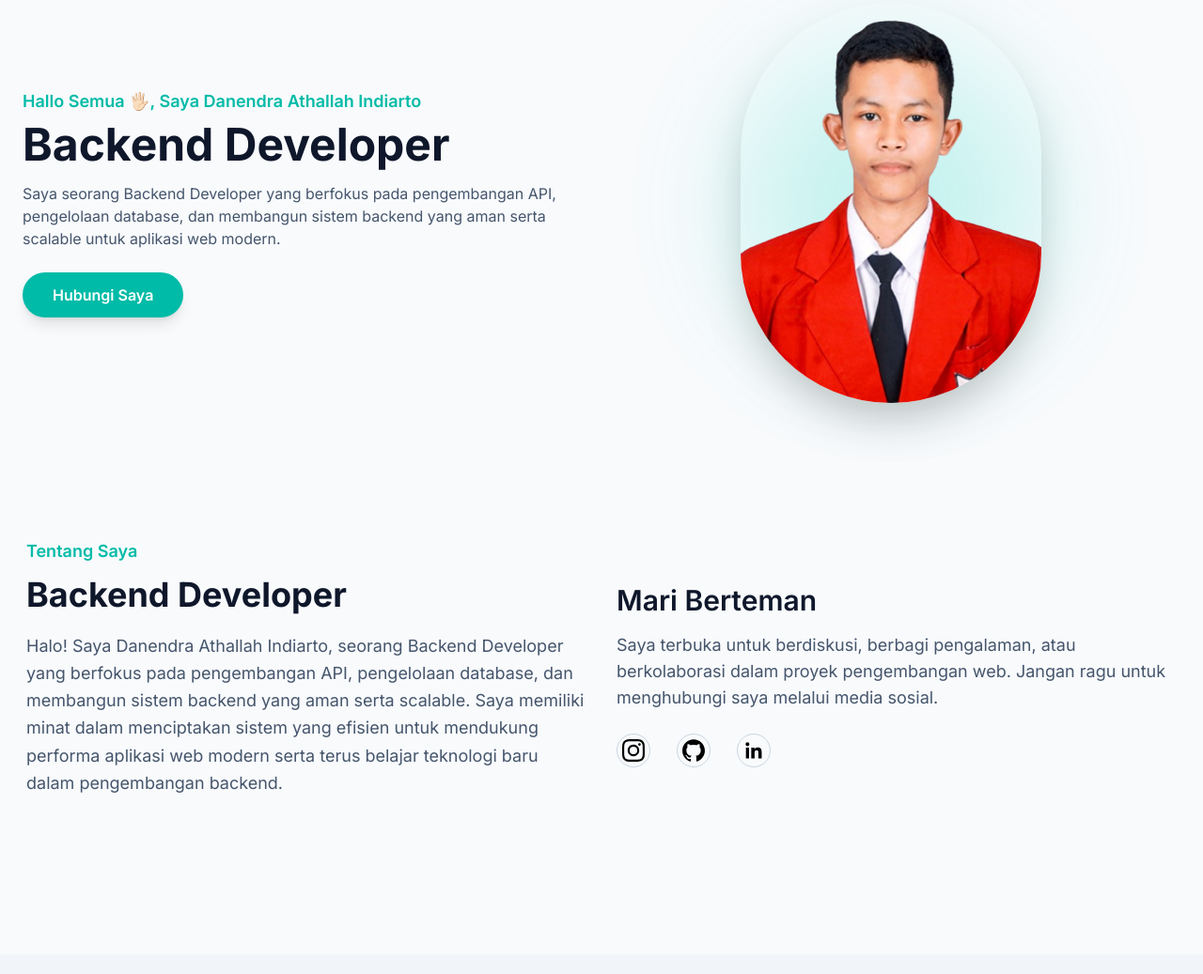
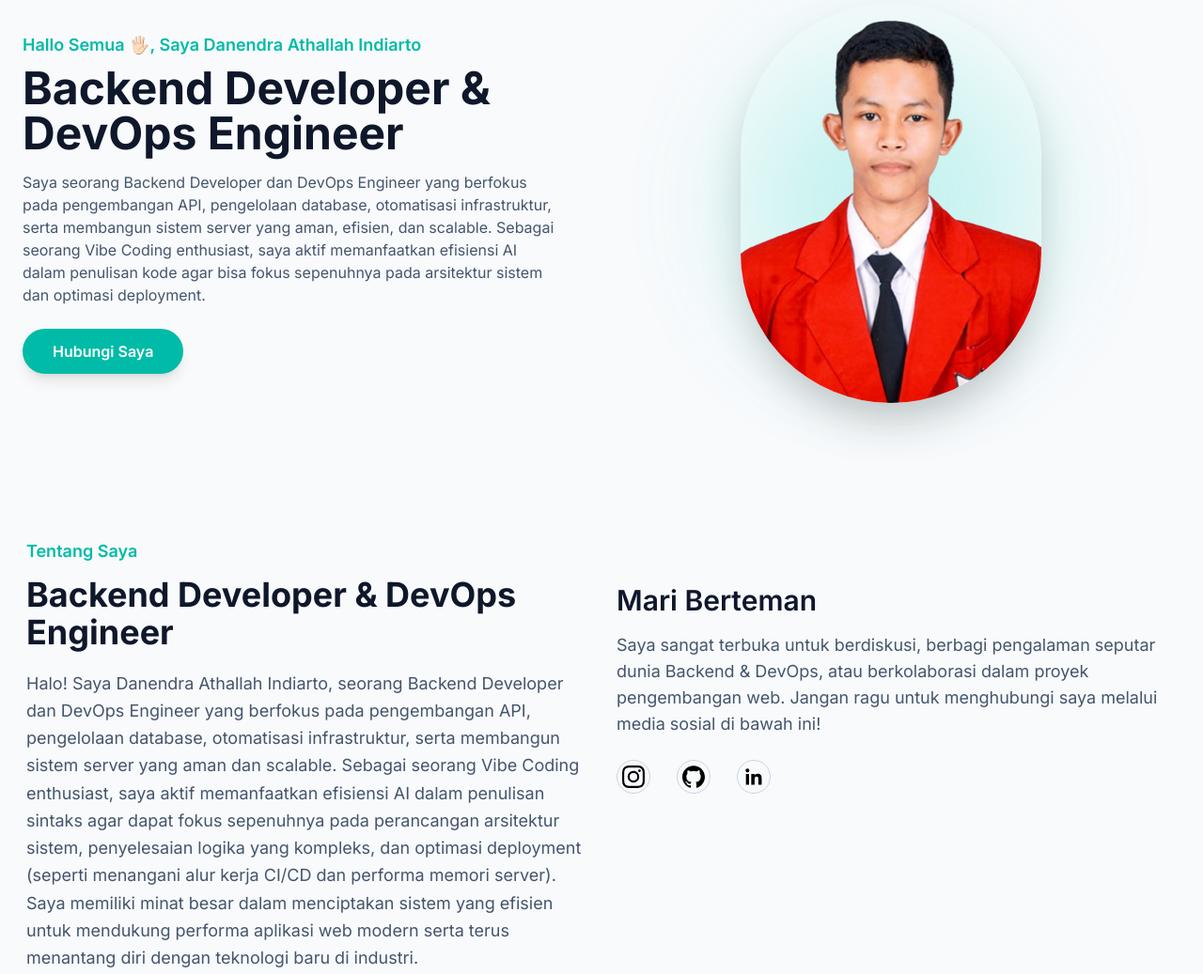
Before and after one commit to DanendraIndiarto/Portofolio, a website: page index.html in a window 1280 px wide. Shown: the part 141-1178 px from the top of the page at 94% size. Drawn offline with Linux system fonts and the light colour scheme.

Commit message:
update profil

```diff
--- a/index.html
+++ b/index.html
@@ -101,13 +101,16 @@
             </h1>
 
             <h2 class="text-4xl lg:text-5xl font-bold text-slate-900 mt-2">
-              Backend Developer
+              Backend Developer & DevOps Engineer
             </h2>
 
             <p class="text-slate-600 mt-4 max-w-xl mx-auto lg:mx-0">
-              Saya seorang Backend Developer yang berfokus pada pengembangan
-              API, pengelolaan database, dan membangun sistem backend yang aman
-              serta scalable untuk aplikasi web modern.
+              Saya seorang Backend Developer dan DevOps Engineer yang berfokus
+              pada pengembangan API, pengelolaan database, otomatisasi
+              infrastruktur, serta membangun sistem server yang aman, efisien,
+              dan scalable. Sebagai seorang Vibe Coding enthusiast, saya aktif
+              memanfaatkan efisiensi AI dalam penulisan kode agar bisa fokus
+              sepenuhnya pada arsitektur sistem dan optimasi deployment.
             </p>
 
             <a
@@ -149,16 +152,21 @@
             </h4>
 
             <h2 class="text-3xl font-bold text-slate-900 mb-5 lg:text-4xl">
-              Backend Developer
+              Backend Developer & DevOps Engineer
             </h2>
 
             <p class="text-base text-slate-600 leading-relaxed lg:text-lg">
               Halo! Saya Danendra Athallah Indiarto, seorang Backend Developer
-              yang berfokus pada pengembangan API, pengelolaan database, dan
-              membangun sistem backend yang aman serta scalable. Saya memiliki
-              minat dalam menciptakan sistem yang efisien untuk mendukung
-              performa aplikasi web modern serta terus belajar teknologi baru
-              dalam pengembangan backend.
+              dan DevOps Engineer yang berfokus pada pengembangan API,
+              pengelolaan database, otomatisasi infrastruktur, serta membangun
+              sistem server yang aman dan scalable. Sebagai seorang Vibe Coding
+              enthusiast, saya aktif memanfaatkan efisiensi AI dalam penulisan
+              sintaks agar dapat fokus sepenuhnya pada perancangan arsitektur
+              sistem, penyelesaian logika yang kompleks, dan optimasi deployment
+              (seperti menangani alur kerja CI/CD dan performa memori server).
+              Saya memiliki minat besar dalam menciptakan sistem yang efisien
+              untuk mendukung performa aplikasi web modern serta terus menantang
+              diri dengan teknologi baru di industri.
             </p>
           </div>
 
@@ -171,9 +179,10 @@
             </h3>
 
             <p class="text-base text-slate-600 mb-6 lg:text-lg">
-              Saya terbuka untuk berdiskusi, berbagi pengalaman, atau
-              berkolaborasi dalam proyek pengembangan web. Jangan ragu untuk
-              menghubungi saya melalui media sosial.
+              Saya sangat terbuka untuk berdiskusi, berbagi pengalaman seputar
+              dunia Backend & DevOps, atau berkolaborasi dalam proyek
+              pengembangan web. Jangan ragu untuk menghubungi saya melalui media
+              sosial di bawah ini!
             </p>
 
             <div class="flex gap-4">
@@ -676,7 +685,6 @@
           </div>
         </div>
 
-
         <div class="w-full pt-10 border-t border-slate-600">
           <div class="flex gap-4 justify-center mb-5">
             <!-- Instagram -->
@@ -773,7 +781,21 @@
               </svg>
             </a>
           </div>
-          <p class="font-medium text-xs text-slate-400 text-center">Dibuat dengan ❤️ oleh <a href="https://www.instagram.com/d.atllh" target="_blank" class="text-teal-500">Danendra Athallah Indiarto</a>, menggunakan <a href="https://tailwindcss.com/" target="_blank" class="font-bold text-sky-500">Tailwind CSS</a></p>
+          <p class="font-medium text-xs text-slate-400 text-center">
+            Dibuat dengan ❤️ oleh
+            <a
+              href="https://www.instagram.com/d.atllh"
+              target="_blank"
+              class="text-teal-500"
+              >Danendra Athallah Indiarto</a
+            >, menggunakan
+            <a
+              href="https://tailwindcss.com/"
+              target="_blank"
+              class="font-bold text-sky-500"
+              >Tailwind CSS</a
+            >
+          </p>
         </div>
       </div>
     </footer>
```
